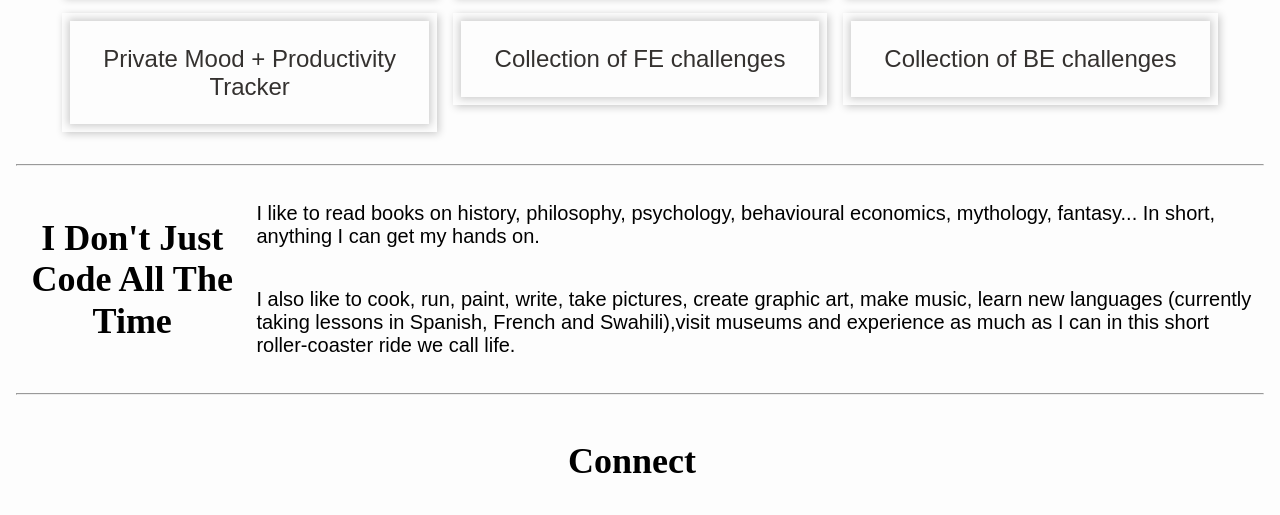
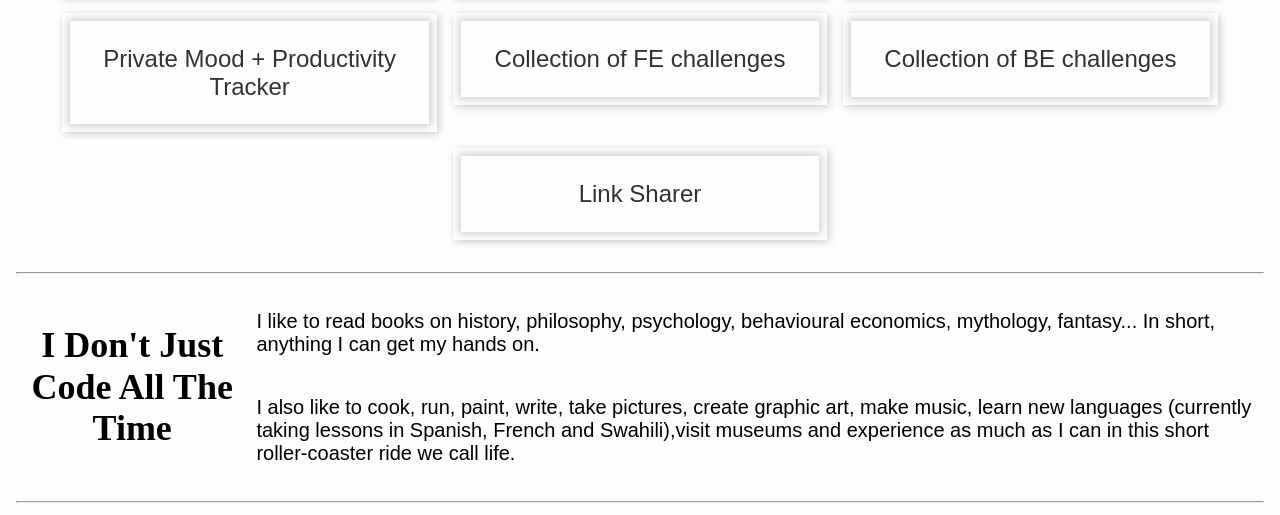
Before and after one commit to ShlokD/about-me, a website: page index.html in a window 1280 px wide. Shown: the part 1561-2076 px from the top of the page. Drawn offline with nearby package versions, Linux system fonts and the light colour scheme; a web font is replaced by a local one.

Commit message:
Add link sharer

```diff
--- a/index.html
+++ b/index.html
@@ -228,6 +228,12 @@
               <p>Collection of BE challenges</p>
             </a>
           </li>
+            <li class="pa2 ma2 shadow-4 h-50 w-100 w-30-ns">
+            <a class="flex items-center justify-center black no-underline shadow-2 f3 tc"
+              href="https://ovaltea-1-w1929837.deta.app/" rel="noopener noreferrer" target="_blank">
+              <p>Link Sharer</p>
+            </a>
+          </li>
       </ul>
     </section>
     <hr />
```
